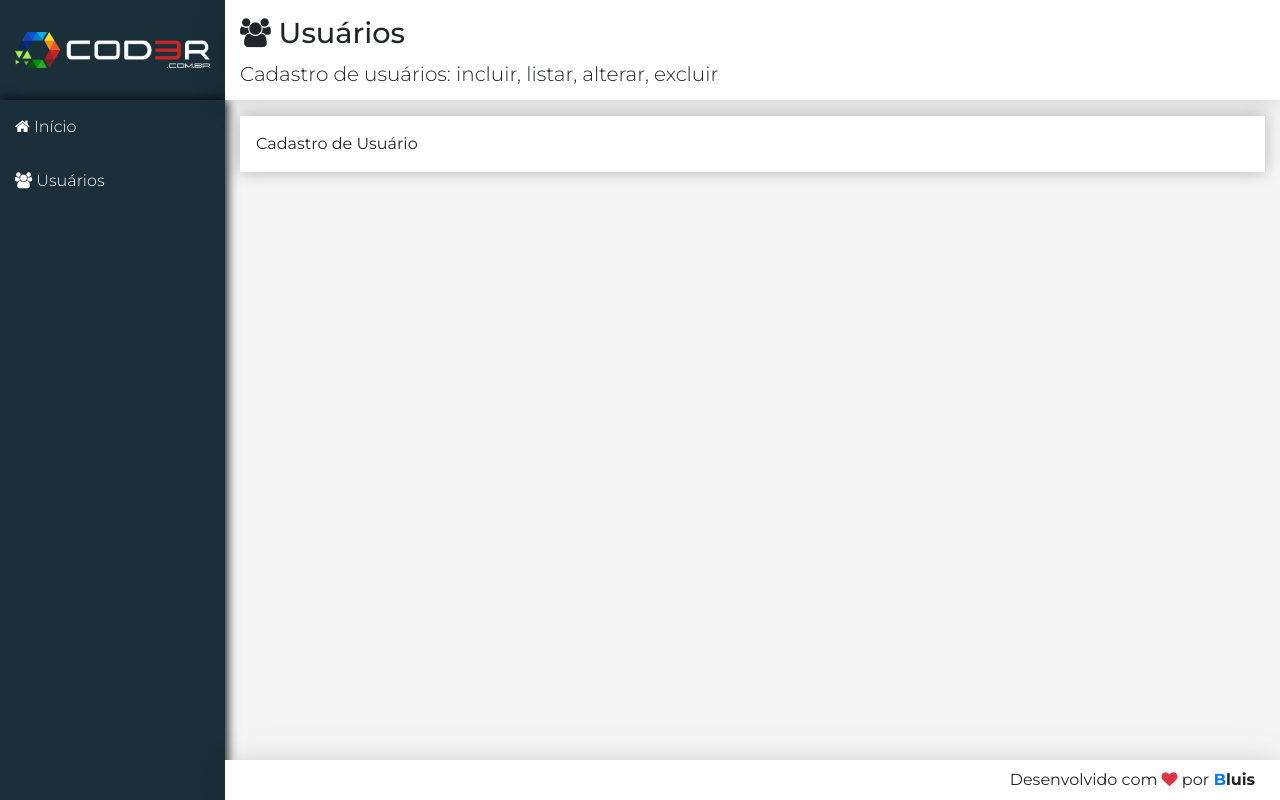
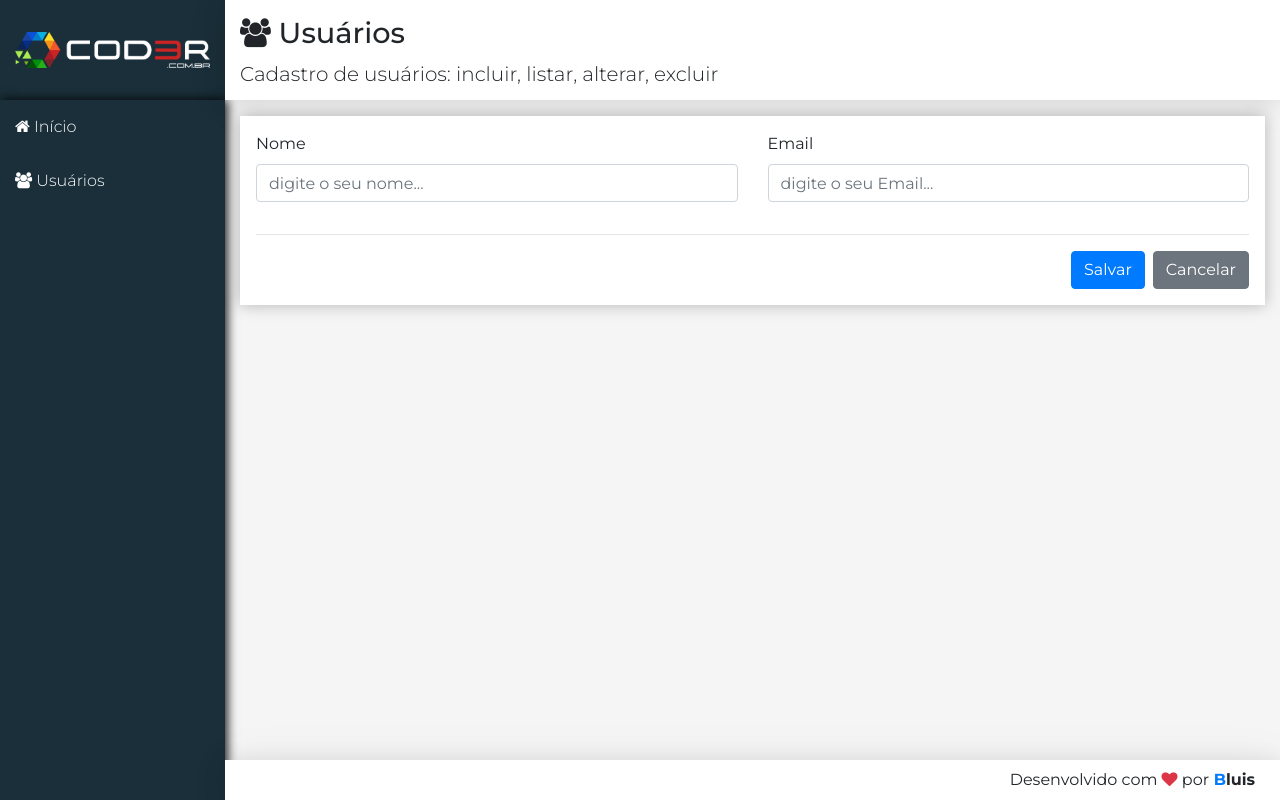
Before and after one commit to brunolbahiense/cursoWeb, a React (Create React App) app in the folder 3.react/crud/frontend/: page /users in a window 1280 px wide. Built offline with nearby package versions, Linux system fonts and the light colour scheme.

Commit message:
adcionando o formulario

```diff
--- a/3.react/crud/frontend/src/components/user/UserCrud.jsx
+++ b/3.react/crud/frontend/src/components/user/UserCrud.jsx
@@ -37,10 +37,60 @@
         return list
     }
 
+
+    updateField(event) {
+        const user = {... this.state.user}
+        user[event.target.name] = event.target.value
+        this.setState({ user })
+    }
+
+    renderForm(){
+        return (
+            <div className="form">
+                <div className="row">
+                    <div className="col-12 col-md-6">
+                        <div className="form-group">
+                            <label>Nome</label>
+                            <input type="text" className="form-control"
+                                name="name"
+                                value={this.state.user.name}
+                                onChange={e=> this.updateField(e)}
+                                placeholder="digite o seu nome..." />
+                        </div>
+                    </div>
+                    <div className="col-12 col-md-6">
+                        <div className="form-group">
+                            <label>Email</label>
+                            <input type="text" className="form-control"
+                                name="email"
+                                value={this.state.user.email}
+                                onChange={e=> this.updateField(e)}
+                                placeholder="digite o seu Email..." />
+                        </div>
+                    </div>
+                </div>
+
+                <hr/>
+                <div className="row">
+                    <div className="col-12 d-flex justify-content-end">
+                        <button className="btn btn-primary"
+                            onClick={e => this.save(e)}>
+                            Salvar
+                        </button>
+                        <button className="btn btn-secondary ml-2"
+                            onClick={e => this.clear(e)}>
+                            Cancelar
+                        </button>
+                    </div>
+                </div>
+            </div>
+        )
+    }
+
     render () {
         return (
             <Main {...headerProps}>
-                Cadastro de Usuário
+                {this.renderForm()}
             </Main>
         )
     }
```
Also changed, not shown: 1 other file (tests, documents, lock files or other folders).
